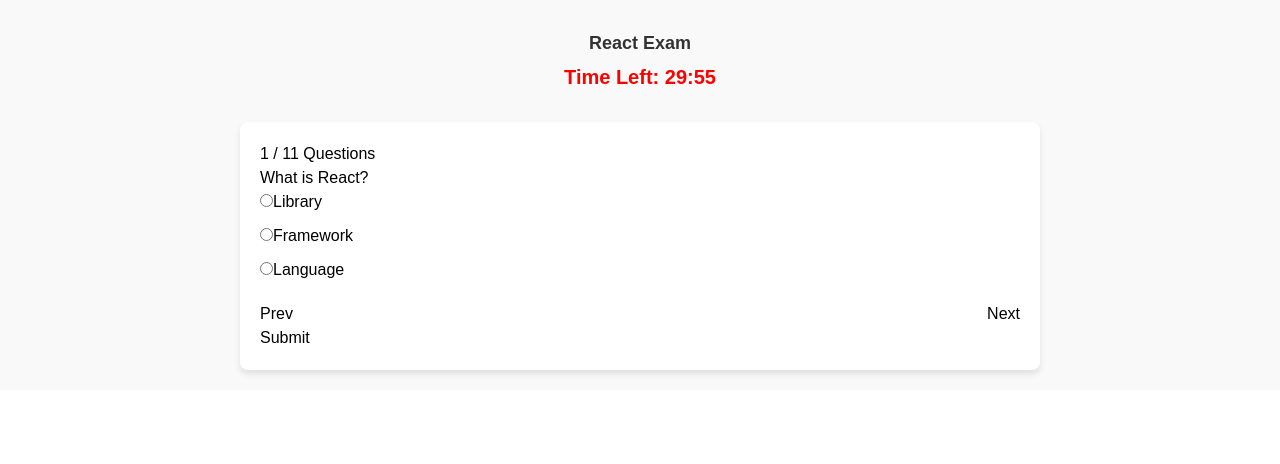
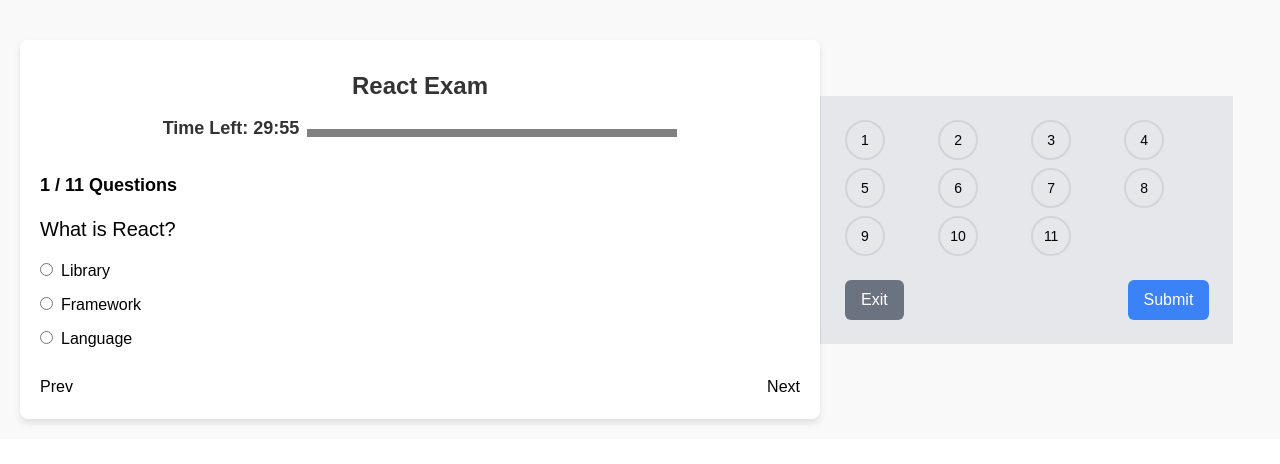
Before and after one commit to Techievijay/online-exam-app, a React (Vite) app: page /exam/1 in a window 1280 px wide. Shown: the top 464 px of the page. Built offline with nearby package versions, Linux system fonts and the light colour scheme; no server answers.

Commit message:
added question timeline

```diff
--- a/package.json
+++ b/package.json
@@ -13,6 +13,7 @@
     "@tailwindcss/vite": "^4.0.3",
     "react": "^18.3.1",
     "react-dom": "^18.3.1",
+    "react-icons": "^5.4.0",
     "react-router-dom": "^7.1.3",
     "react-webcam": "^7.2.0",
     "uuid": "^11.0.5"
--- a/src/components/VideoRecord.jsx
+++ b/src/components/VideoRecord.jsx
@@ -75,7 +75,7 @@ const VideoRecord = forwardRef((_, ref) => {
   return (
     <div>
       <Webcam
-        audio={true}
+        audio={false}
         videoConstraints={{ facingMode: "user" }}
         onUserMedia={(stream) => {
           setWebcamStream(stream);
--- a/src/pages/Exam.jsx
+++ b/src/pages/Exam.jsx
@@ -4,7 +4,7 @@ import VideoRecord from "../components/VideoRecord";
 import "../styles/exampage.css";
 import { examCategories } from "../data/categories";
 
-const categories = examCategories
+const categories = examCategories;
 
 const Exam = () => {
   const { id } = useParams();
@@ -23,11 +23,26 @@ const Exam = () => {
 
   const { questions, duration } = category;
 
+  const enterFullScreen = () => {
+    if (examRef.current && !document.fullscreenElement) {
+      examRef.current.requestFullscreen().catch((err) => console.error("Error enabling fullscreen:", err));
+    }
+  };
+
+  const exitFullScreen = () => {
+    if (document.fullscreenElement) {
+      document.exitFullscreen();
+    }
+  };
+
+  const handleFullscreenClick = () => {
+    enterFullScreen();
+  };
+
   useEffect(() => {
+    enterFullScreen();  // Attempt to enter fullscreen on component mount
     setTimeLeft(duration * 60);
-    enterFullScreen();
 
-    // Wait a moment before starting recording to ensure webcam is ready
     setTimeout(() => {
       if (videoRef.current) {
         console.log("Starting recording from Exam component...");
@@ -37,7 +52,6 @@ const Exam = () => {
       }
     }, 2000);
 
-    // Start countdown timer
     const timer = setInterval(() => {
       setTimeLeft((prev) => {
         if (prev <= 1) {
@@ -66,19 +80,6 @@ const Exam = () => {
     };
   }, []);
 
-  const enterFullScreen = () => {
-    if (examRef.current && !document.fullscreenElement) {
-      examRef.current.requestFullscreen().catch((err) => console.error("Error enabling fullscreen:", err));
-    }
-  };
-
-  const exitFullScreen = () => {
-    if (document.fullscreenElement) {
-      document.exitFullscreen();
-    }
-  };
-
-
   const handleAnswerChange = (index) => {
     setAnswers((prev) => ({ ...prev, [currentQuestion]: index }));
   };
@@ -89,10 +90,7 @@ const Exam = () => {
   };
 
   const preventKeyShortcuts = (event) => {
-    if (
-      (event.ctrlKey || event.metaKey) &&
-      (event.key === "c" || event.key === "x" || event.key === "v" || event.key === "a")
-    ) {
+    if ((event.ctrlKey || event.metaKey) && ["c", "x", "v", "a"].includes(event.key)) {
       event.preventDefault();
       alert("Copy, cut, paste, and select all actions are disabled during the exam.");
     }
@@ -118,21 +116,17 @@ const Exam = () => {
   const preventSelection = (event) => {
     event.preventDefault();
   };
+
   const handleSubmit = () => {
     exitFullScreen();
-
     const score = Object.keys(answers).reduce((acc, qIndex) => (
       acc + (questions[qIndex].correct === answers[qIndex] ? 1 : 0)
     ), 0);
-
     alert(`Your score is ${score}/${questions.length}`);
-
-    // Stop and download video
     if (videoRef.current) {
       console.log("Stopping recording from Exam component...");
       videoRef.current.stopRecording();
     }
-
     navigate("/");
   };
 
@@ -141,37 +135,82 @@ const Exam = () => {
     handleSubmit();
   };
 
+  const progressPercentage = (currentQuestion / questions.length) * 100;
+
   return (
-    <div className="exam-page" ref={examRef}>
+    <div className="exam-page flex flex-row" ref={examRef}>
       <VideoRecord ref={videoRef} />
 
-      <div className="exam-header">
-        <h1>{category.title} Exam</h1>
-        <p>Time Left: {Math.floor(timeLeft / 60)}:{String(timeLeft % 60).padStart(2, "0")}</p>
+      {/* Left Section */}
+      <div className="exam-content w-2/3 p-6 bg-gray-100">
+        <div className="exam-header text-center mb-4">
+          <h1 className="text-2xl font-bold">{category.title} Exam</h1>
+          <div className="flex justify-center items-center space-x-2 mt-2">
+            <span className="text-lg">Time Left: {Math.floor(timeLeft / 60)}:{String(timeLeft % 60).padStart(2, "0")}</span>
+            <div className="relative w-1/2 mt-2">
+              <progress value={progressPercentage} max={100} className="w-full h-2 bg-gray-300 rounded-full" />
+            </div>
+          </div>
         </div>
 
-      <div className="exam-content">
-        <p>{currentQuestion + 1} / {questions.length} Questions</p>
-        <p>{questions[currentQuestion]?.question}</p>
+        {/* Question Section */}
+        <div className="question-section mb-6">
+          <p className="text-lg font-semibold">{currentQuestion + 1} / {questions.length} Questions</p>
+          <p className="text-xl my-4">{questions[currentQuestion]?.question}</p>
 
+          {/* Options */}
           {questions[currentQuestion]?.options.map((option, index) => (
-          <div key={index} className="option">
+            <div key={index} className="option mb-2">
               <input
                 type="radio"
                 name="answer"
                 checked={answers[currentQuestion] === index}
                 onChange={() => handleAnswerChange(index)}
+                className="mr-2"
               />
               <label>{option}</label>
             </div>
           ))}
+        </div>
 
-        <div className="navigation">
-        <button onClick={handlePrev} disabled={currentQuestion === 0}>Prev</button>
-        <button onClick={handleNext} disabled={currentQuestion === questions.length - 1}>Next</button>
+        {/* Navigation Buttons */}
+        <div className="navigation flex justify-between mt-4">
+          <button onClick={handlePrev} disabled={currentQuestion === 0} className="btn-prev">
+            Prev
+          </button>
+          <button onClick={handleNext} disabled={currentQuestion === questions.length - 1} className="btn-next">
+            Next
+          </button>
+        </div>
+      </div>
 
+      {/* Right Section */}
+      <div className="right-section w-1/3 p-6 border-l border-gray-300 bg-gray-200">
+        {/* Question Timeline */}
+        <div className="timeline mb-6">
+          <div className="grid grid-cols-4 gap-2">
+            {questions.map((_, index) => (
+              <div
+                key={index}
+                className={`question-timeline-circle w-10 h-10 rounded-full border-2 flex items-center justify-center text-sm ${answers[index] !== undefined ? "bg-blue-500 text-white" : "border-gray-300"}`}
+              >
+                {index + 1}
               </div>
-        <button onClick={handleSubmit}>Submit</button>
+            ))}
+          </div>
+        </div>
+
+        {/* Submit & Exit Buttons */}
+        <div className="flex justify-between mt-4">
+          <button onClick={() => navigate("/")} className="btn-exit bg-gray-500 text-white py-2 px-4 rounded-md">
+            Exit
+          </button>
+          <button onClick={handleSubmit} className="btn-submit bg-blue-500 text-white py-2 px-4 rounded-md">
+            Submit
+          </button>
+        </div>
+
+
       </div>
     </div>
   );
--- a/src/styles/exampage.css
+++ b/src/styles/exampage.css
@@ -1,7 +1,7 @@
 .exam-page {
     padding: 20px;
     display: flex;
-    flex-direction: column;
+    flex-direction: row;
     align-items: center;
     background-color: #f9f9f9;
     user-select: none; /* Prevents text selection */
@@ -36,6 +36,7 @@
     box-shadow: 0 4px 6px rgba(0, 0, 0, 0.1);
     margin-top: 20px;
     border-radius: 8px;
+    overflow: hidden; /* Ensures content is not spilling out */
 }
 
 /* Options (MCQ choices) */
@@ -91,3 +92,37 @@ input, button, label {
     height: 100vh;
     overflow: hidden;
 }
+
+/* Timeline Styles */
+.right-section .timeline {
+    position: sticky;
+    top: 10px; /* Adjust this based on your design */
+    max-height: 250px; /* Limit the height of the timeline */
+    overflow-y: scroll; /* Enable scrolling when there are more than 10 questions */
+}
+
+/* Hide the scrollbar while keeping scrolling functional */
+.right-section .timeline::-webkit-scrollbar {
+    width: 0; /* Hides the scrollbar for WebKit browsers (Chrome, Safari, etc.) */
+    height: 0;
+}
+
+.right-section .timeline {
+    -ms-overflow-style: none; /* Hides the scrollbar for Internet Explorer and Edge */
+    scrollbar-width: none; /* Hides the scrollbar for Firefox */
+}
+/* Styles for the question timeline */
+.question-timeline-circle {
+    cursor: pointer;
+    transition: background-color 0.3s ease;
+}
+
+.question-timeline-circle:hover {
+    background-color: #2d87f0;
+}
+
+/* Adding scrollbar for long question timelines */
+.right-section .timeline {
+    max-height: 250px;
+    overflow-y: auto;
+}
```
Also changed, not shown: src/data/categories.js (line endings or trailing spaces), 1 other file (tests, documents, lock files or other folders). Lines whose indentation alone changed are shown as unchanged.
